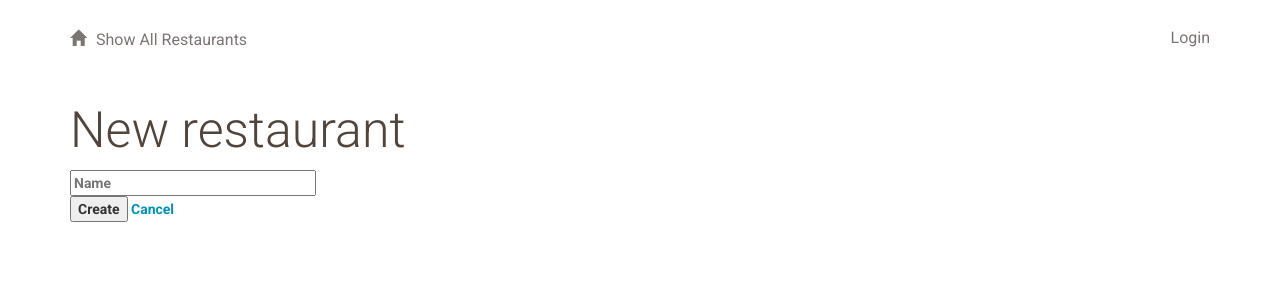
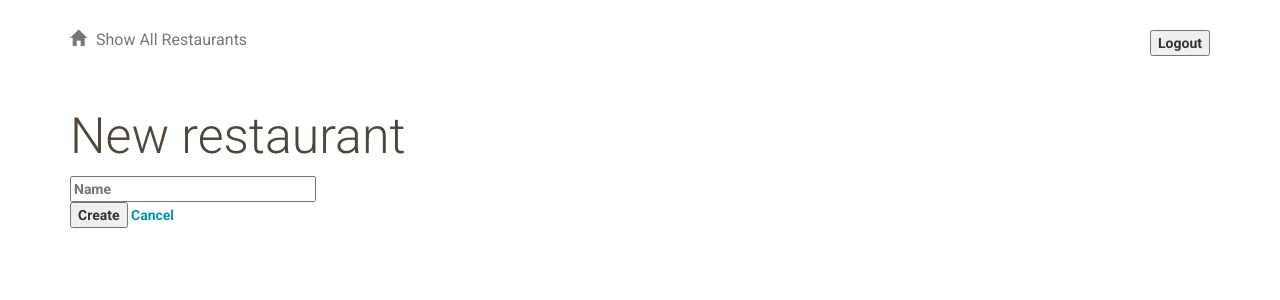
Before and after one commit to rSkogeby/flake-app, a Flask app: page /restaurant/new/ in a window 1280 px wide. Shown: the top 300 px of the page. Run offline with Flask 2, Linux system fonts and the light colour scheme; the visitor is signed in with stand-in values (Sample User, id 1); parts of the project's set-up code (start-up, migrations or seed data) failed here and were passed over; some libraries are stand-ins or nearby versions.

Commit message:
Change Login link to a Logout form

```diff
--- a/templates/header.html
+++ b/templates/header.html
@@ -5,6 +5,8 @@
 		</a>
 	</div>
 	<div class="col-md-6 text-right">
-		<p><a href="{{url_for('showLogin')}}">Login</a></p>
+		<form action='{{url_for('gdisconnect')}}' method='POST'>
+			<input type='submit' size='30' value='Logout'>
+		</form>
 	</div>
 </div>
```
